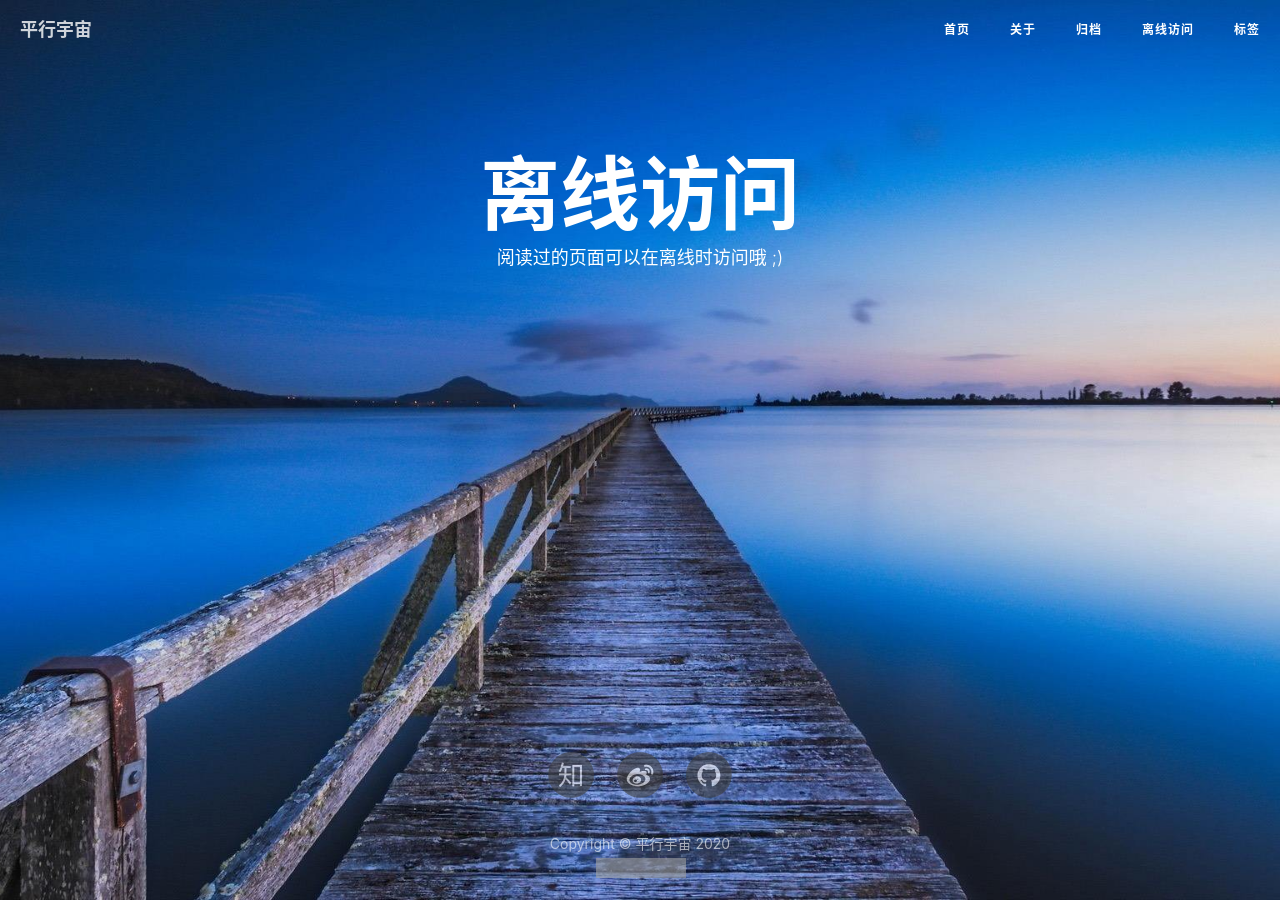
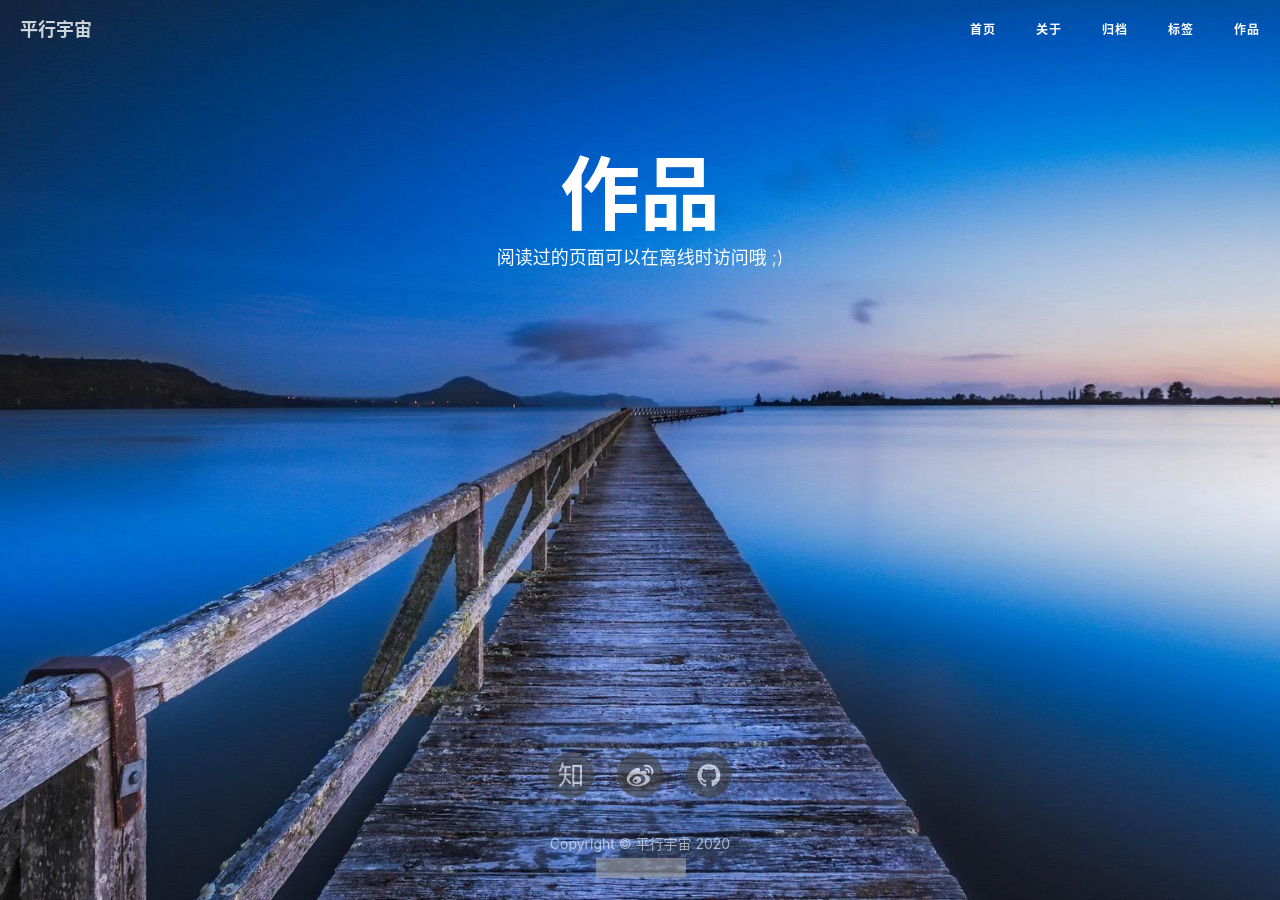
Before and after one commit to zwz-team/zwz-team.github.io, a Jekyll site: the page built from work.html, in a window 1280 px wide. Built offline with Jekyll 4.4.1, drawn with Linux system fonts in a browser that asks for light colours; nearby versions of some CDN libraries; comment, search, counter and statistics services are not loaded; grey boxes are pictures that could not be loaded.

Commit message:
feat: add work nav

```diff
--- a/offline.html
+++ b/work.html
@@ -1,10 +1,10 @@
 ---
 layout: default
-title: 离线访问
+title: 作品
 hide-in-nav: true
 description: "阅读过的页面可以在离线时访问哦 ;)"
 header-img: "img/404-bg.jpg"
-permalink: /offline.html
+permalink: /work.html
 ---
 
 
```
